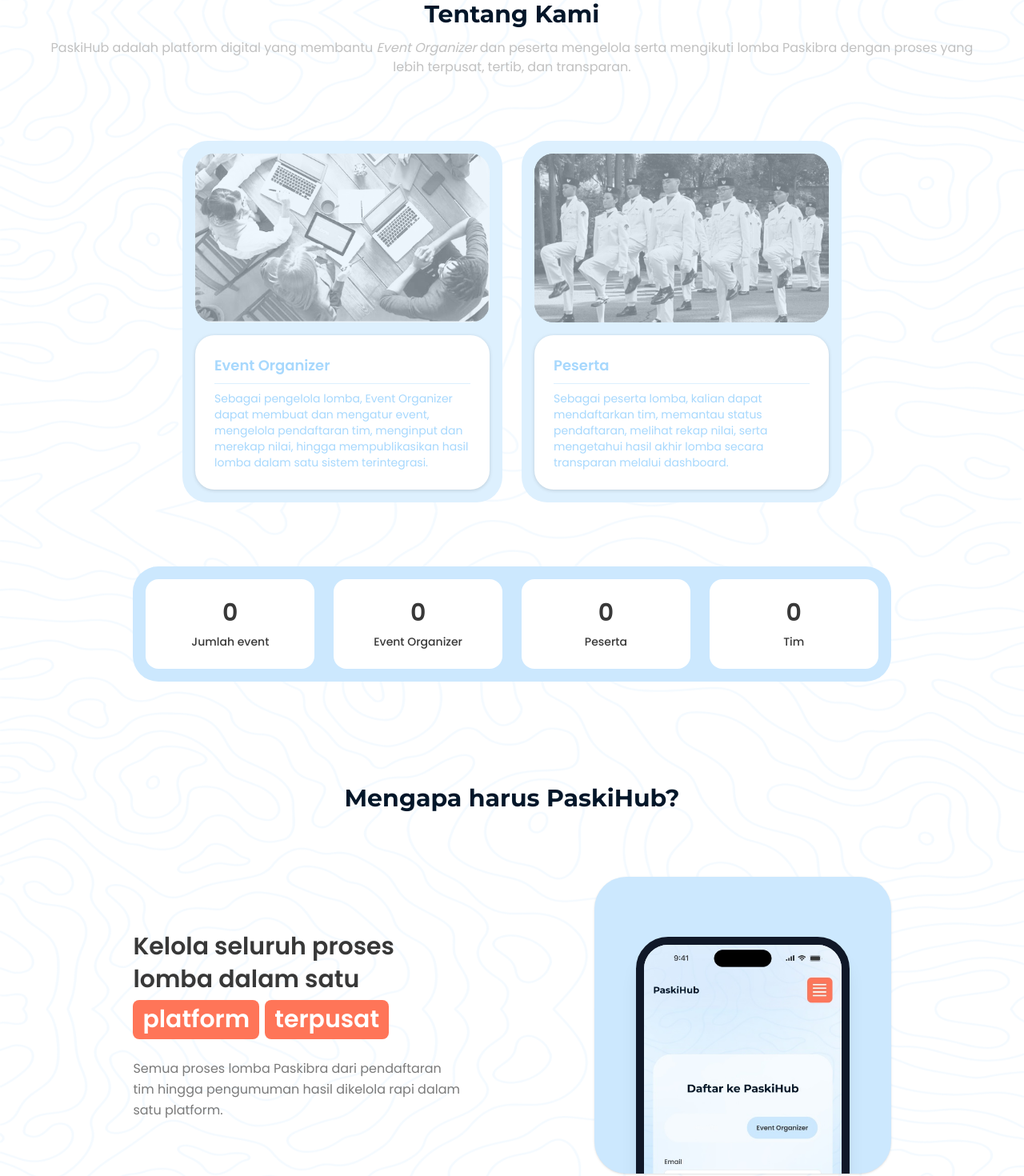
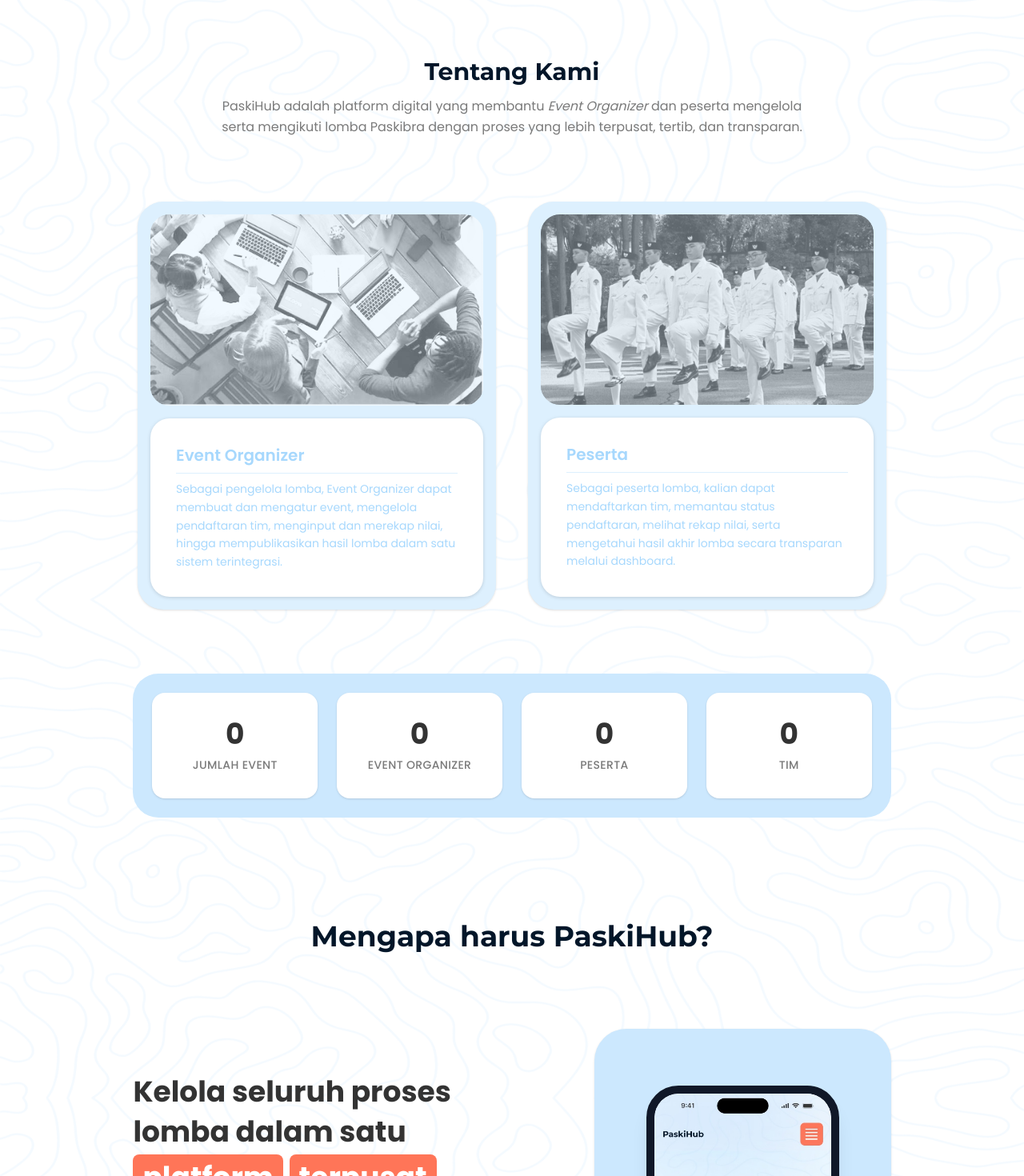
Before and after one commit to BangNopall/paskihub-fe, a Next.js app: page / in a window 1280 px wide. Shown: the part 940-2410 px from the top of the page at 80% size. Built offline with nearby package versions, Linux system fonts and the light colour scheme; no server answers; what @iconify/tailwind4 would draw is missing.

Commit message:
feat: implement responsive design improvements and layout adjustments for the home page

```diff
--- a/src/app/home/page.tsx
+++ b/src/app/home/page.tsx
@@ -11,69 +11,70 @@ import commentCursor2Img from "../../../public/home/comment-cursor2.png";
 
 export default function HomePage() {
     return (
-        <div className="container mx-auto px-12">
+        <div className="container mx-auto px-6 sm:px-10 lg:px-12 overflow-x-hidden">
             {/* Hero Section */}
-            <section className="my-20 flex h-full w-full flex-col items-center justify-center space-y-20">
-                <div className="flex flex-col gap-5 text-center">
+            <section className="my-12 md:my-20 flex h-full w-full flex-col items-center justify-center space-y-12 md:space-y-20">
+                <div className="flex flex-col gap-4 md:gap-5 text-center max-w-4xl">
                     <div
-                        className={`text-dark-blue text-8xl ${Montserrat.className} font-bold`}
+                        className={`text-dark-blue text-5xl sm:text-7xl lg:text-8xl ${Montserrat.className} font-bold leading-tight`}
                     >
                         PaskiHub
                     </div>
-                    <div className="text-neutral-500">
+                    <div className="text-neutral-500 text-sm sm:text-base px-4 md:px-0">
                         Kelola dan ikuti lomba Paskibra dalam satu platform
                         untuk membuat seluruh proses lebih mudah
                     </div>
                 </div>
-                <div className="bg-primary-200 relative h-125 w-[80%] overflow-visible rounded-4xl p-5">
+                <div className="bg-primary-200 relative h-70 sm:h-100 lg:h-125 w-full md:w-[90%] lg:w-[80%] overflow-visible rounded-3xl md:rounded-4xl p-3 md:p-5">
                     <Image
                         src={dashboardImg}
                         alt="Home"
                         width={1000}
                         height={1000}
-                        className="h-full w-full rounded-4xl object-cover object-top"
+                        className="h-full w-full rounded-2xl md:rounded-4xl object-cover object-top shadow-lg"
                     />
-                    <div className="absolute -right-20 bottom-20 w-50">
+                    {/* Floating elements - Hiding on small mobile to prevent overflow */}
+                    <div className="hidden sm:block absolute -right-10 md:-right-20 bottom-10 md:bottom-20 w-32 md:w-50 transition-transform hover:scale-105">
                         <Image
                             src={commentCursorImg}
                             alt="Comment Cursor"
                             width={500}
                             height={500}
-                            className="h-full w-full object-cover object-top"
+                            className="h-auto w-full object-contain"
                         />
                     </div>
-                    <div className="absolute top-30 -left-18 w-35">
+                    <div className="hidden sm:block absolute top-10 md:top-30 -left-8 md:-left-18 w-24 md:w-35 transition-transform hover:scale-105">
                         <Image
                             src={commentCursor2Img}
                             alt="Comment Cursor 2"
                             width={500}
                             height={500}
-                            className="h-full w-full object-cover object-top"
+                            className="h-auto w-full object-contain"
                         />
                     </div>
                 </div>
             </section>
 
             {/* About Section */}
-            <section className="my-20 flex h-full w-full flex-col space-y-20">
-                <div className="flex flex-col gap-3 text-center">
+            <section className="my-16 md:my-32 flex h-full w-full flex-col space-y-12 md:space-y-20">
+                <div className="flex flex-col gap-3 text-center max-w-3xl mx-auto">
                     <div
-                        className={`text-dark-blue text-3xl ${Montserrat.className} font-bold`}
+                        className={`text-dark-blue text-2xl sm:text-3xl ${Montserrat.className} font-bold`}
                     >
                         Tentang Kami
                     </div>
-                    <div className="text-neutral-300">
+                    <div className="text-neutral-400 text-sm sm:text-base leading-relaxed px-2">
                         PaskiHub adalah platform digital yang membantu{" "}
                         <span className="italic">Event Organizer</span> dan
                         peserta mengelola serta mengikuti lomba Paskibra dengan
                         proses yang lebih terpusat, tertib, dan transparan.
                     </div>
                 </div>
-                <div className="flex justify-center gap-6">
-                    <div className="group **:transition-all **:duration-300 **:ease-in-out">
-                        <div className="bg-primary-100 group-hover:bg-secondary-500 group-active:bg-secondary-500 flex w-100 flex-col gap-4 rounded-4xl p-4">
-                            <div className="relative w-full">
-                                <div className="bg-primary-100 absolute h-full w-full rounded-3xl opacity-50 group-hover:opacity-0"></div>
+                <div className="flex flex-col md:flex-row justify-center items-center md:items-stretch gap-8 lg:gap-10">
+                    <div className="group w-full max-w-md md:w-1/2 **:transition-all **:duration-300 **:ease-in-out">
+                        <div className="bg-primary-100 group-hover:bg-secondary-500 group-active:bg-secondary-500 flex h-full flex-col gap-4 rounded-4xl p-4 shadow-sm">
+                            <div className="relative w-full aspect-video md:aspect-auto">
+                                <div className="bg-primary-100 absolute h-full w-full rounded-3xl opacity-40 group-hover:opacity-0 z-10"></div>
                                 <Image
                                     src={about1Img}
                                     alt="About"
@@ -82,12 +83,12 @@ export default function HomePage() {
                                     className="h-full w-full rounded-3xl object-cover object-top"
                                 />
                             </div>
-                            <div className="w-full space-y-2 rounded-3xl bg-white p-6 drop-shadow-sm">
-                                <div className="text-primary-400 text-lg font-semibold group-hover:text-neutral-500">
+                            <div className="w-full space-y-2 rounded-3xl bg-white p-6 md:p-8 drop-shadow-sm grow">
+                                <div className="text-primary-400 text-lg md:text-xl font-semibold group-hover:text-neutral-600">
                                     Event Organizer
                                 </div>
-                                <hr className="text-primary-100 group-hover:text-neutral-100" />
-                                <div className="text-primary-400 text-sm group-hover:text-neutral-500">
+                                <hr className="text-primary-100 group-hover:border-neutral-100" />
+                                <div className="text-primary-400 text-xs md:text-sm leading-relaxed group-hover:text-neutral-500">
                                     Sebagai pengelola lomba, Event Organizer
                                     dapat membuat dan mengatur event, mengelola
                                     pendaftaran tim, menginput dan merekap
@@ -97,10 +98,10 @@ export default function HomePage() {
                             </div>
                         </div>
                     </div>
-                    <div className="group **:transition-all **:duration-300 **:ease-in-out">
-                        <div className="bg-primary-100 group-hover:bg-secondary-500 group-active:bg-secondary-500 flex w-100 flex-col gap-4 rounded-4xl p-4">
-                            <div className="relative w-full">
-                                <div className="bg-primary-100 absolute h-full w-full rounded-3xl opacity-50 group-hover:opacity-0"></div>
+                    <div className="group w-full max-w-md md:w-1/2 **:transition-all **:duration-300 **:ease-in-out">
+                        <div className="bg-primary-100 group-hover:bg-secondary-500 group-active:bg-secondary-500 flex h-full flex-col gap-4 rounded-4xl p-4 shadow-sm">
+                            <div className="relative w-full aspect-video md:aspect-auto">
+                                <div className="bg-primary-100 absolute h-full w-full rounded-3xl opacity-40 group-hover:opacity-0 z-10"></div>
                                 <Image
                                     src={about2Img}
                                     alt="About"
@@ -109,12 +110,12 @@ export default function HomePage() {
                                     className="h-full w-full rounded-3xl object-cover object-top"
                                 />
                             </div>
-                            <div className="w-full space-y-2 rounded-3xl bg-white p-6 drop-shadow-sm">
-                                <div className="text-primary-400 text-lg font-semibold group-hover:text-neutral-500">
+                            <div className="w-full space-y-2 rounded-3xl bg-white p-6 md:p-8 drop-shadow-sm grow">
+                                <div className="text-primary-400 text-lg md:text-xl font-semibold group-hover:text-neutral-600">
                                     Peserta
                                 </div>
-                                <hr className="text-primary-100 group-hover:text-neutral-100" />
-                                <div className="text-primary-400 text-sm group-hover:text-neutral-500">
+                                <hr className="text-primary-100 group-hover:border-neutral-100" />
+                                <div className="text-primary-400 text-xs md:text-sm leading-relaxed group-hover:text-neutral-500">
                                     Sebagai peserta lomba, kalian dapat
                                     mendaftarkan tim, memantau status
                                     pendaftaran, melihat rekap nilai, serta
@@ -125,36 +126,38 @@ export default function HomePage() {
                         </div>
                     </div>
                 </div>
-                <div className="bg-primary-200 mx-auto grid w-[80%] grid-cols-4 gap-6 rounded-4xl p-4 text-neutral-500">
-                    <div className="flex flex-col gap-2 rounded-2xl bg-white py-6 text-center">
-                        <div className="text-3xl font-semibold text-neutral-500">
+
+                {/* Stats Section */}
+                <div className="bg-primary-200 mx-auto grid w-full md:w-[90%] lg:w-[80%] grid-cols-2 lg:grid-cols-4 gap-4 md:gap-6 rounded-3xl md:rounded-4xl p-4 md:p-6 text-neutral-500">
+                    <div className="flex flex-col gap-2 rounded-2xl bg-white py-6 md:py-8 text-center shadow-sm hover:shadow-md transition-shadow">
+                        <div className="text-2xl md:text-3xl lg:text-4xl font-bold text-neutral-600">
                             0
                         </div>
-                        <div className="text-sm font-medium text-neutral-500">
+                        <div className="text-xs md:text-sm font-medium text-neutral-400 uppercase tracking-wide">
                             Jumlah event
                         </div>
                     </div>
-                    <div className="flex flex-col gap-2 rounded-2xl bg-white py-6 text-center">
-                        <div className="text-3xl font-semibold text-neutral-500">
+                    <div className="flex flex-col gap-2 rounded-2xl bg-white py-6 md:py-8 text-center shadow-sm hover:shadow-md transition-shadow">
+                        <div className="text-2xl md:text-3xl lg:text-4xl font-bold text-neutral-600">
                             0
                         </div>
-                        <div className="text-sm font-medium text-neutral-500">
+                        <div className="text-xs md:text-sm font-medium text-neutral-400 uppercase tracking-wide">
                             Event Organizer
                         </div>
                     </div>
-                    <div className="flex flex-col gap-2 rounded-2xl bg-white py-6 text-center">
-                        <div className="text-3xl font-semibold text-neutral-500">
+                    <div className="flex flex-col gap-2 rounded-2xl bg-white py-6 md:py-8 text-center shadow-sm hover:shadow-md transition-shadow">
+                        <div className="text-2xl md:text-3xl lg:text-4xl font-bold text-neutral-600">
                             0
                         </div>
-                        <div className="text-sm font-medium text-neutral-500">
+                        <div className="text-xs md:text-sm font-medium text-neutral-400 uppercase tracking-wide">
                             Peserta
                         </div>
                     </div>
-                    <div className="flex flex-col gap-2 rounded-2xl bg-white py-6 text-center">
-                        <div className="text-3xl font-semibold text-neutral-500">
+                    <div className="flex flex-col gap-2 rounded-2xl bg-white py-6 md:py-8 text-center shadow-sm hover:shadow-md transition-shadow">
+                        <div className="text-2xl md:text-3xl lg:text-4xl font-bold text-neutral-600">
                             0
                         </div>
-                        <div className="text-sm font-medium text-neutral-500">
+                        <div className="text-xs md:text-sm font-medium text-neutral-400 uppercase tracking-wide">
                             Tim
                         </div>
                     </div>
@@ -162,39 +165,39 @@ export default function HomePage() {
             </section>
 
             {/* Mengapa PaskiHub Section */}
-            <section className="my-32 flex h-full w-full flex-col space-y-20">
+            <section className="my-20 md:my-32 flex h-full w-full flex-col space-y-16 md:space-y-24">
                 <div className="text-center">
                     <div
-                        className={`text-dark-blue text-3xl ${Montserrat.className} font-bold`}
+                        className={`text-dark-blue text-2xl sm:text-3xl md:text-4xl ${Montserrat.className} font-bold`}
                     >
                         Mengapa harus PaskiHub?
                     </div>
                 </div>
 
-                <div className="relative mx-auto flex w-full flex-col gap-28 md:w-[90%] lg:w-[80%]">
+                <div className="relative mx-auto flex w-full flex-col gap-20 md:gap-32 md:w-[90%] lg:w-[80%]">
                     {/* Item 1 */}
                     <div className="flex flex-col items-center justify-between gap-10 md:flex-row md:gap-20">
-                        <div className="flex w-full flex-col gap-6 md:w-[45%]">
-                            <h3 className="text-[28px] leading-snug font-semibold text-neutral-500 md:text-3xl">
+                        <div className="flex w-full flex-col gap-4 md:gap-6 md:w-[50%]">
+                            <h3 className="text-2xl sm:text-3xl md:text-4xl leading-snug font-bold text-neutral-600">
                                 Kelola seluruh proses lomba dalam satu{" "}
-                                <span className="bg-secondary-500 inline-block rounded-lg px-3 py-1 text-white md:mt-1">
+                                <span className="bg-secondary-500 inline-block rounded-lg px-3 py-1 text-white md:mt-1 whitespace-nowrap">
                                     platform
                                 </span>{" "}
-                                <span className="bg-secondary-500 inline-block rounded-lg px-3 py-1 text-white md:mt-1">
+                                <span className="bg-secondary-500 inline-block rounded-lg px-3 py-1 text-white md:mt-1 whitespace-nowrap">
                                     terpusat
                                 </span>
                             </h3>
-                            <p className="leading-relaxed text-neutral-400">
+                            <p className="text-sm md:text-base leading-relaxed text-neutral-400">
                                 Semua proses lomba Paskibra dari pendaftaran tim
                                 hingga pengumuman hasil dikelola rapi dalam satu
                                 platform.
                             </p>
                         </div>
-                        <div className="flex w-full justify-center md:w-[50%] md:justify-end">
-                            <div className="bg-primary-200 relative flex h-80 w-80 items-end justify-center overflow-hidden rounded-[40px] shadow-sm sm:h-96 sm:w-96 md:h-92.75 md:w-92.75">
+                        <div className="flex w-full justify-center md:w-[45%] md:justify-end">
+                            <div className="bg-primary-200 relative flex h-72 w-72 sm:h-80 sm:w-80 md:h-92.75 md:w-92.75 items-end justify-center overflow-hidden rounded-[40px] shadow-sm transform transition-transform hover:scale-[1.02]">
                                 {/* iPhone Mockup */}
-                                <div className="absolute -bottom-4 flex h-[85%] w-[65%] justify-center rounded-t-[40px] border-10 border-gray-900 bg-gray-900 shadow-xl md:h-78 md:w-66.75">
-                                    <div className="bg-primary-50 relative h-full w-full overflow-hidden rounded-t-[30px]">
+                                <div className="absolute -bottom-4 flex h-[85%] w-[65%] justify-center rounded-t-[40px] border-8 md:border-10 border-gray-900 bg-gray-900 shadow-xl overflow-hidden">
+                                    <div className="bg-primary-50 relative h-full w-full overflow-hidden rounded-t-[25px] md:rounded-t-[30px]">
                                         <Image
                                             src={home1img}
                                             alt="why-paskihub"
@@ -210,24 +213,24 @@ export default function HomePage() {
 
                     {/* Item 2 */}
                     <div className="flex flex-col items-center justify-between gap-10 md:flex-row-reverse md:gap-20">
-                        <div className="flex w-full flex-col gap-6 md:w-[45%] md:items-end md:text-right">
-                            <h3 className="text-[28px] leading-snug font-semibold text-neutral-500 md:text-3xl">
-                                Pendaftaran tim digital yang{" "}
+                        <div className="flex w-full flex-col gap-4 md:gap-6 md:w-[50%] md:items-end md:text-right">
+                            <h3 className="text-2xl sm:text-3xl md:text-4xl leading-snug font-bold text-neutral-600 space-y-2">
+                                <span>Pendaftaran tim digital yang</span>{" "}
                                 <span className="bg-secondary-500 inline-block rounded-lg px-3 py-1 text-white md:mt-1">
                                     lebih rapi dan praktis
                                 </span>
                             </h3>
-                            <p className="leading-relaxed text-neutral-400 md:text-right">
+                            <p className="text-sm md:text-base leading-relaxed text-neutral-400 md:text-right">
                                 Peserta mendaftarkan tim secara online tanpa
                                 formulir manual, memudahkan panitia dan
                                 mempercepat administrasi.
                             </p>
                         </div>
-                        <div className="flex w-full justify-center md:w-[50%] md:justify-start">
-                            <div className="bg-primary-200 relative flex h-80 w-80 items-center justify-center overflow-hidden rounded-[40px] shadow-sm sm:h-96 sm:w-96 md:h-92.75 md:w-92.75">
+                        <div className="flex w-full justify-center md:w-[45%] md:justify-start">
+                            <div className="bg-primary-200 relative flex h-72 w-72 sm:h-80 sm:w-80 md:h-92.75 md:w-92.75 items-center justify-center overflow-hidden rounded-[40px] shadow-sm transform transition-transform hover:scale-[1.02]">
                                 {/* Macbook Mockup */}
-                                <div className="absolute top-[45%] flex h-[55%] w-[85%] -translate-y-[45%] justify-center rounded-t-xl border-8 border-gray-900 bg-gray-900 shadow-xl md:h-50 md:w-80">
-                                    <div className="bg-primary-50 relative h-full w-full overflow-hidden rounded-t-lg">
+                                <div className="absolute top-[45%] flex h-[50%] w-[80%] -translate-y-[45%] justify-center rounded-t-xl border-[6px] md:border-8 border-gray-900 bg-gray-900 shadow-xl z-20">
+                                    <div className="bg-primary-50 relative h-full w-full overflow-hidden rounded-t-md md:rounded-t-lg">
                                         <Image
                                             src={home2img}
                                             alt="why-paskihub"
@@ -238,8 +241,8 @@ export default function HomePage() {
                                     </div>
                                 </div>
                                 {/* Macbook base */}
-                                <div className="absolute top-[72.5%] flex h-4 w-[95%] justify-center rounded-b-xl bg-gray-300 shadow-md md:top-[72%] md:w-80">
-                                    <div className="h-2 w-1/4 rounded-b-md bg-gray-400"></div>
+                                <div className="absolute top-[70%] md:top-[72%] flex h-3 md:h-4 w-[90%] justify-center rounded-b-xl bg-gray-300 shadow-md z-10">
+                                    <div className="h-1 md:h-2 w-1/4 rounded-b-md bg-gray-400"></div>
                                 </div>
                             </div>
                         </div>
@@ -247,24 +250,24 @@ export default function HomePage() {
 
                     {/* Item 3 */}
                     <div className="flex flex-col items-center justify-between gap-10 md:flex-row md:gap-20">
-                        <div className="flex w-full flex-col gap-6 md:w-[45%]">
-                            <h3 className="text-[28px] leading-snug font-semibold text-neutral-500 md:text-3xl">
+                        <div className="flex w-full flex-col gap-4 md:gap-6 md:w-[50%]">
+                            <h3 className="text-2xl sm:text-3xl md:text-4xl leading-snug font-bold text-neutral-600">
                                 Perhitungan nilai otomatis untuk hasil yang{" "}
-                                <span className="bg-secondary-500 inline-block rounded-lg px-3 py-1 text-white md:mt-1">
+                                <span className="bg-secondary-500 inline-block rounded-lg px-3 py-1 text-white md:mt-1 whitespace-nowrap">
                                     akurat
                                 </span>
                             </h3>
-                            <p className="leading-relaxed text-neutral-400">
+                            <p className="text-sm md:text-base leading-relaxed text-neutral-400">
                                 Panitia memasukkan nilai, sistem menghitung
                                 hasil lomba secara otomatis untuk meminimalkan
                                 kesalahan.
                             </p>
                         </div>
-                        <div className="flex w-full justify-center md:w-[50%] md:justify-end">
-                            <div className="bg-primary-200 relative flex h-80 w-80 items-end justify-center overflow-hidden rounded-[40px] shadow-sm sm:h-96 sm:w-96 md:h-92.75 md:w-92.75">
+                        <div className="flex w-full justify-center md:w-[45%] md:justify-end">
+                            <div className="bg-primary-200 relative flex h-72 w-72 sm:h-80 sm:w-80 md:h-92.75 md:w-92.75 items-end justify-center overflow-hidden rounded-[40px] shadow-sm transform transition-transform hover:scale-[1.02]">
                                 {/* iPhone Mockup */}
-                                <div className="absolute -bottom-4 flex h-[85%] w-[65%] justify-center rounded-t-[40px] border-10 border-gray-900 bg-gray-900 shadow-xl md:h-78 md:w-66.75">
-                                    <div className="bg-primary-50 relative h-full w-full overflow-hidden rounded-t-[30px]">
+                                <div className="absolute -bottom-4 flex h-[85%] w-[65%] justify-center rounded-t-[40px] border-8 md:border-10 border-gray-900 bg-gray-900 shadow-xl overflow-hidden">
+                                    <div className="bg-primary-50 relative h-full w-full overflow-hidden rounded-t-[25px] md:rounded-t-[30px]">
                                         <Image
                                             src={home3img}
                                             alt="why-paskihub"
```
